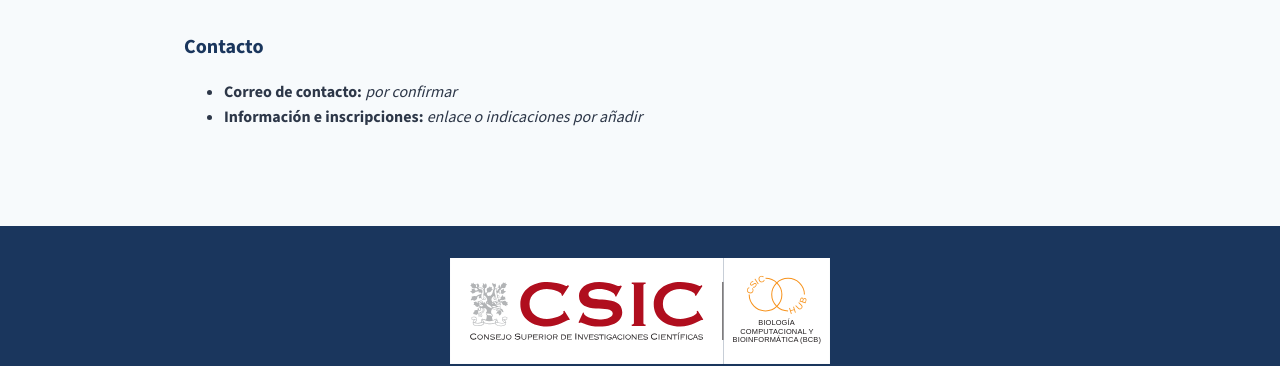
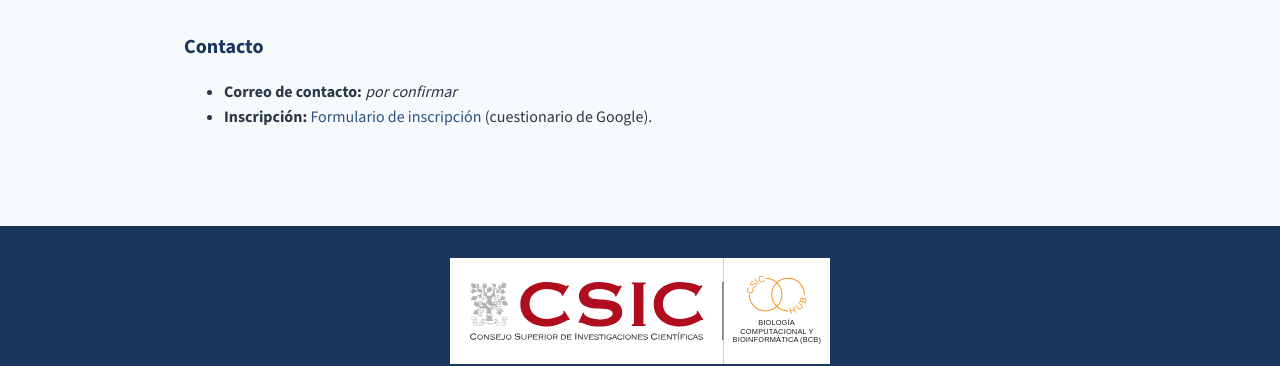
Before and after one commit to ConexionBCB/Summer_School_2026, a Jekyll site: the page built from pages/logistics.md, in a window 1280 px wide and 900 px high, scrolled down 2306 px. Shown: the part 424-790 px from the top of the window. Built offline with Jekyll 4.4.1, drawn with Linux system fonts in a browser that asks for light colours.

Commit message:
inscripcion

```diff
--- a/_data/organizadores.yml
+++ b/_data/organizadores.yml
@@ -5,10 +5,10 @@
   foto: CarolMonzoPictureProfile_small.jpeg
   web: https://carolinamonzo.github.io/
 
-- nombre: Ana Barra Ahijado
+- nombre: Ana Barra
   rol: Coordinadora
   afiliación: Consejo Superior de Investigaciones Científicas (CSIC)
-  foto: Ana-Barra-Ahijado.jpg
+  foto: Ana_Barra.jpg
   web: https://www.csic.es/
 
 - nombre: Pedro Braña Coto
--- a/_layouts/home.html
+++ b/_layouts/home.html
@@ -23,7 +23,7 @@ layout: default
         pensión completa y participación en la Escuela de Verano. Consulta más detalles
         en la sección de <a href="{{ site.baseurl }}/logistics/">Logística</a>.
       </p>
-      <a href="https://forms.gle/TU_ENLACE_DE_INSCRIPCION" class="btn btn-secondary">
+      <a href="https://forms.gle/22wtmQtaQmPML4V66" class="btn btn-secondary" target="_blank" rel="noopener noreferrer">
         Inscripción
       </a>
     </div>
--- a/pages/logistics.md
+++ b/pages/logistics.md
@@ -106,4 +106,4 @@ interurbanos, cercanías, etc.) se puede consultar:
 ## Contacto
 
 - **Correo de contacto:** *por confirmar*
-- **Información e inscripciones:** *enlace o indicaciones por añadir*
+- **Inscripción:** [Formulario de inscripción](https://forms.gle/22wtmQtaQmPML4V66) (cuestionario de Google).
```
Also changed, not shown: assets/img/organizadores/Ana_Barra.jpg (added).
